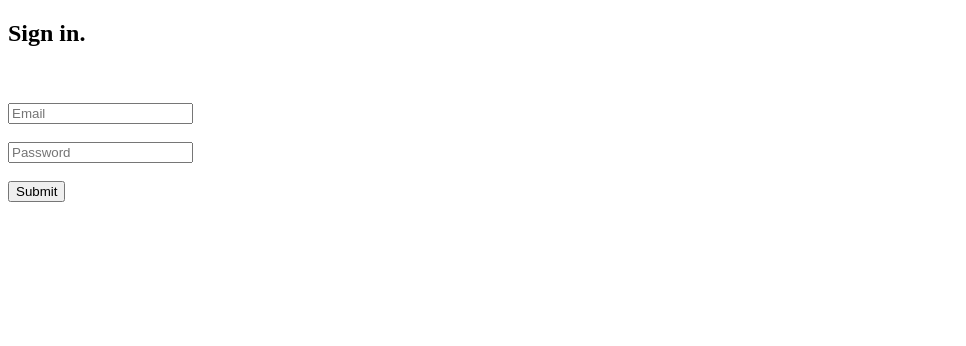
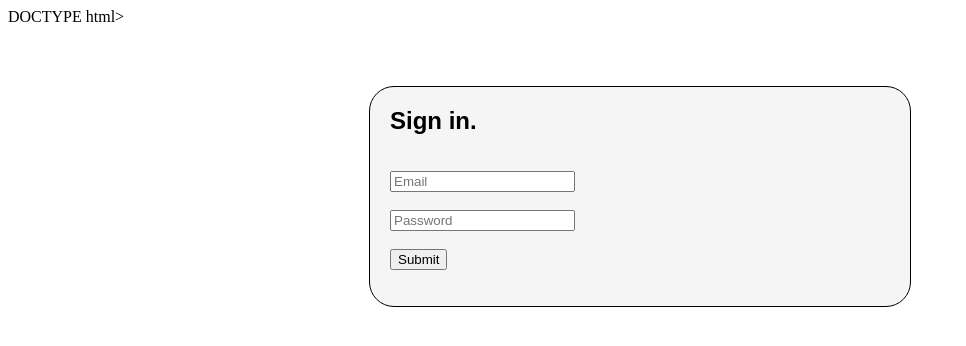
Before and after one commit to timiakin/Maintenance-Tracker, a plain HTML site: page login1.html in a window 1280 px wide. Shown: the whole page, without its empty margins (0-966 px from the left). Drawn offline with Linux system fonts and the light colour scheme.

Commit message:
addingstyle

```diff
--- /dev/null
+++ b/login1.css
@@ -0,0 +1,24 @@
+/*styling the form and h2*/
+
+div{
+	border: 1px solid black;
+	background: #f5f5f5;
+	max-width: 500px;
+    margin: auto;
+    padding: 20px;
+    margin-top: 60px;
+    border-radius: 25px;
+}
+
+
+
+h2{
+	max-width: 500px;
+    margin: auto;
+   /*font-family: 'Quantico', sans-serif;*/
+
+
+    font-family: 'Amaranth', sans-serif;
+
+
+}
--- a/login1.html
+++ b/login1.html
@@ -1,29 +1,30 @@
-
-<!--user must be able to access  a sign in form  -->
-<!DOCTYPE html>
+<!-- add some style to the form-->
+DOCTYPE html>
 <html>
 <head>
 	<title>LOGIN IN </title>
+	<link rel="stylesheet" type="text/css" href="login1.css">
 </head>
 <body>
-	<form  >
+	<div>
+		<form>
 
 			<h2>Sign in.</h2><br><br>
 
 
-			<input  name = "username" type="Email" placeholder="Email" ><br><br>
+			<input  name = "username" type="Email" placeholder="Email" required><br><br>
 
 
-			<input  name = "password" type="password" placeholder="Password"><br><br>
+			<input  name = "password" type="password" placeholder="Password" required><br><br>
 
 			<button class="tbut">Submit</button>
 
 
 
+			</form>
 
+	</div>
 
-
-		</form>
 
 </body>
 </html>
```
